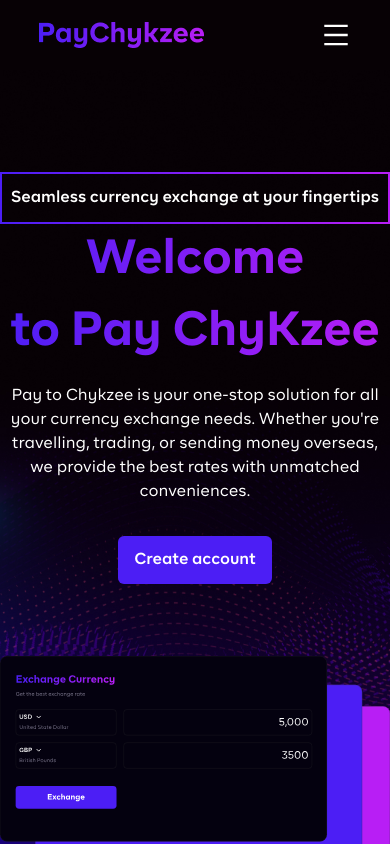
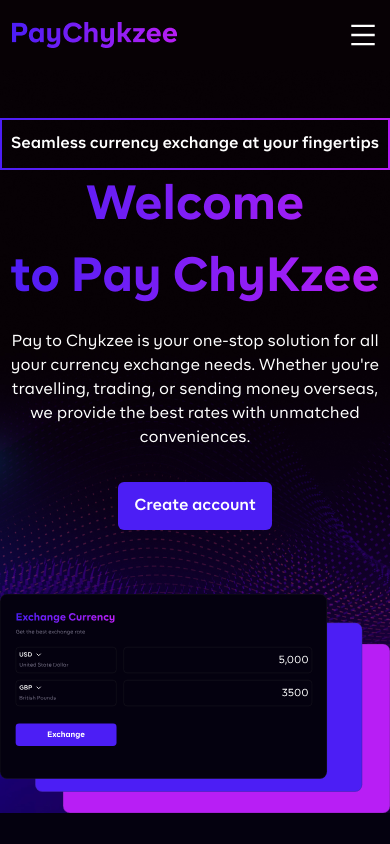
Before and after one commit to Iamfineboyygabriel/paychykzee, a React (Create React App) app: page / in a window 390 px wide. Shown: the top 844 px of the page. Built offline with nearby package versions, Linux system fonts and the light colour scheme.

Commit message:
working on the responsiveness

```diff
--- a/src/components/contents/hero-section/HeroSection.tsx
+++ b/src/components/contents/hero-section/HeroSection.tsx
@@ -10,9 +10,9 @@ const HeroSection = () => {
   };
 
   return (
-    <main className="relative flex min-h-screen w-full flex-col items-center justify-center bg-hero-pattern bg-cover font-br-regular">
+    <main className="relative flex h-full w-full flex-col items-center justify-center bg-hero-pattern  bg-cover font-br-regular">
       <section className="w-full text-center md:w-[60%]">
-        <article className="gradient-border m-auto mt-[4em] flex w-full justify-center rounded-lg py-3 text-center lg:mt-[9em] lg:w-[50%]">
+        <article className="gradient-border m-auto mt-[3em] flex w-full justify-center rounded-lg py-3 text-center lg:mt-[6em] lg:w-[50%]">
           <p className="font-br-semibold text-text">
             Seamless currency exchange at your fingertips
           </p>
@@ -38,7 +38,7 @@ const HeroSection = () => {
           </button.PrimaryButton>
         </div>
       </section>
-      <div className=" bottom-0 left-0 mt-[4.5em] flex w-full justify-center">
+      <div className=" mt-[4em] flex w-full justify-center">
         <img src={card} alt="hero-card" />
       </div>
     </main>
--- a/src/components/contents/navbar/Navbar.tsx
+++ b/src/components/contents/navbar/Navbar.tsx
@@ -23,7 +23,7 @@ const Navbar = () => {
 
   return (
     <nav className="top-0 flex h-[70px] w-full items-center justify-around bg-inherit bg-purpleprimary text-center font-br-light">
-      <div className="m-auto flex w-[80%] items-center justify-between">
+      <div className="m-auto flex w-full items-center justify-between px-3 lg:w-[80%]">
         <header>
           <img src={logo} alt="" />
         </header>
```
